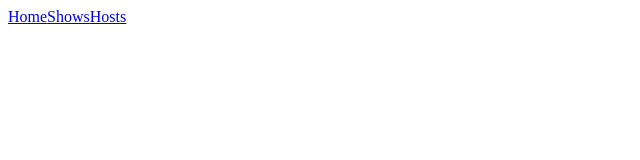
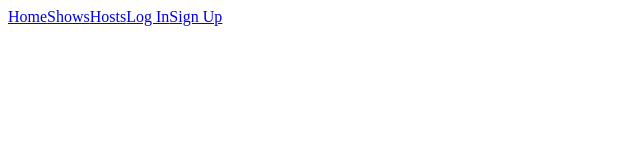
Before and after one commit to jrrouse88/podfreq, a React (Create React App) app in the folder client/: page / in a window 1280 px wide. Shown: the top 160 px of the page, without its empty margins (0-640 px from the left). Built offline with nearby package versions, Linux system fonts and the light colour scheme.

Commit message:
added login and sign up links

```diff
--- a/client/src/NavBar.jsx
+++ b/client/src/NavBar.jsx
@@ -7,6 +7,8 @@ const NavBar = (props) => {
       <Link to="/">Home</Link>
       <Link to="/podcasts">Shows</Link>
       <Link to="/hosts">Hosts</Link>
+      <Link to="/logIn">Log In</Link>
+      <Link to="/signUp">Sign Up</Link>
     </div>
   )
 }
```
